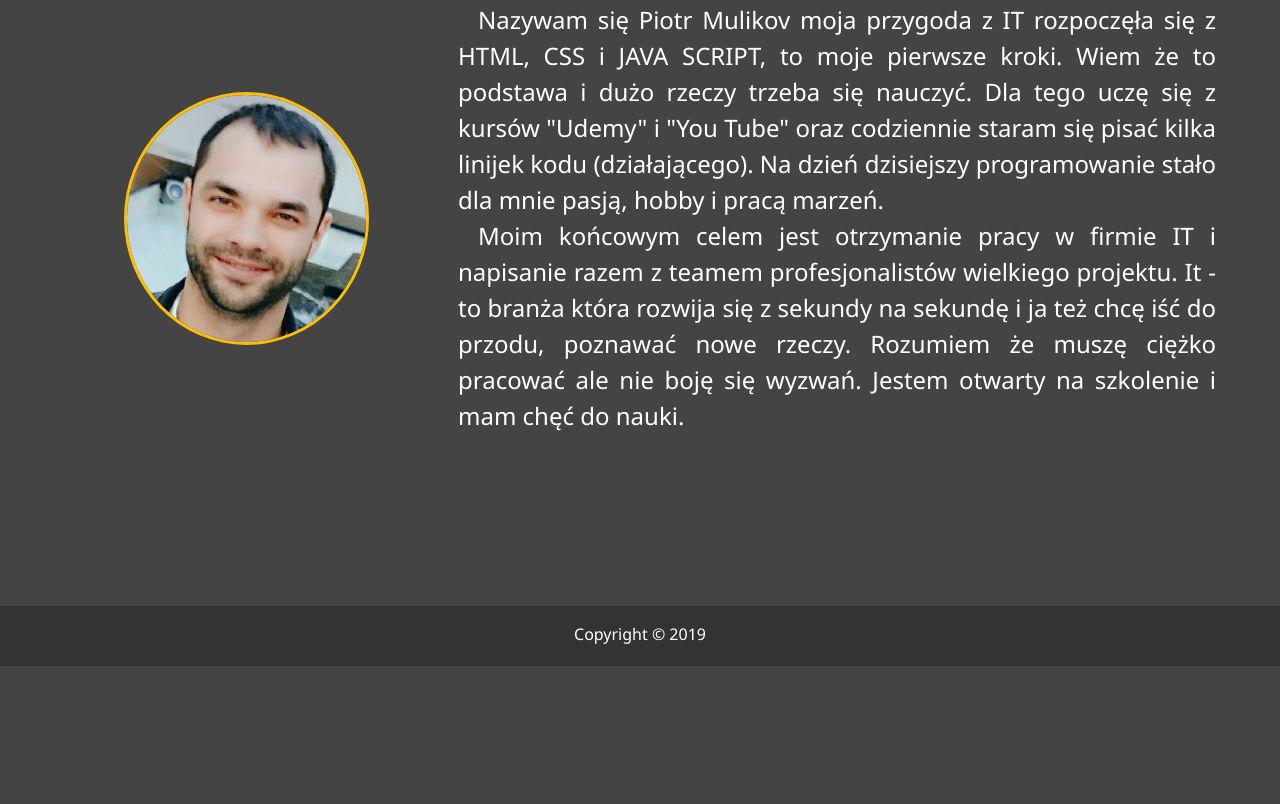
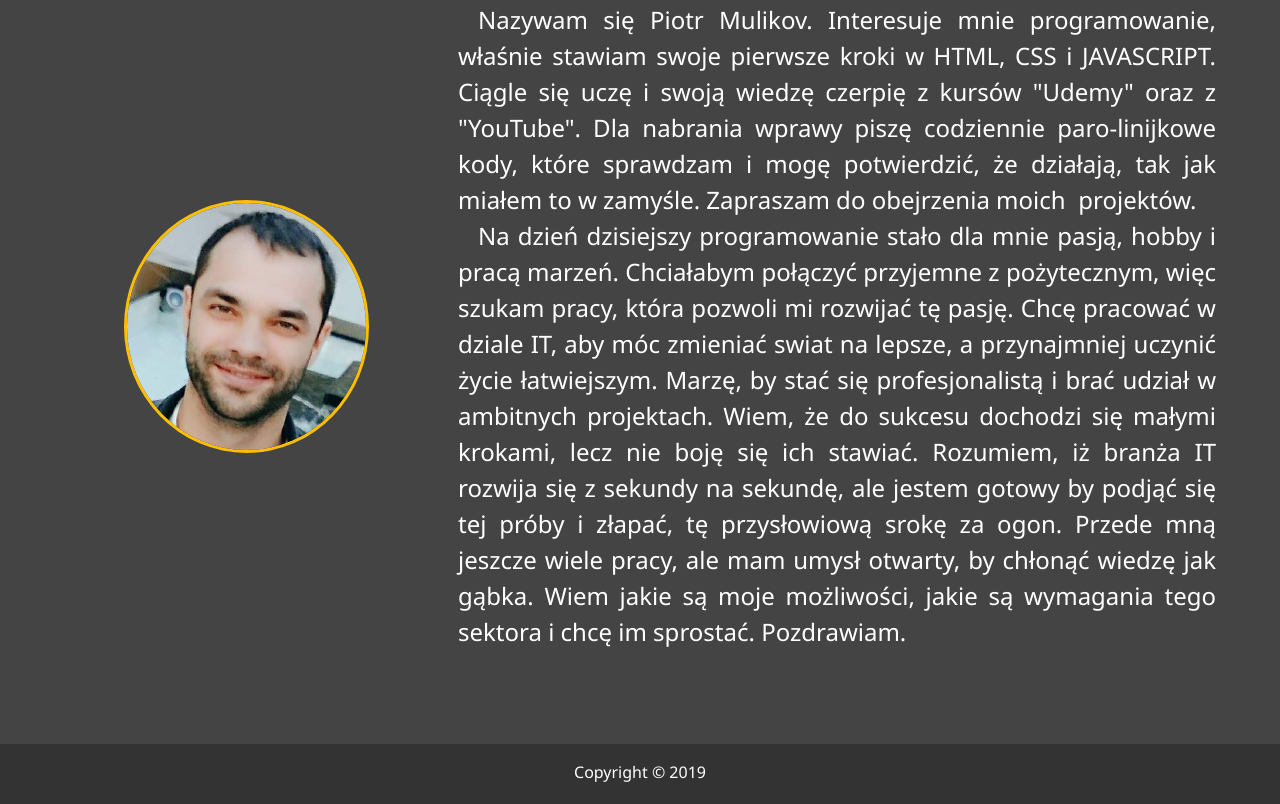
Before and after one commit to hayuna/pettergov.github.io, a plain HTML site: page about.html in a window 1280 px wide. Shown: the part 134-938 px from the top of the page. Before the commit the page ends 800 px from the top, so only its background shows below. Drawn offline with Linux system fonts and the light colour scheme.

Commit message:
Update about.html

```diff
--- a/about.html
+++ b/about.html
@@ -49,7 +49,7 @@
 
         <li class="nav-item">
           <a href="contact.html" class="nav-link">
-            Kontakt
+            Kontakt Ze Mną
           </a>
         </li>
       </ul>
@@ -66,8 +66,9 @@
 
       <div class="bio">
 
-        <p> Nazywam się Piotr Mulikov moja przygoda z IT rozpoczęła się z HTML, CSS i JAVA SCRIPT, to moje pierwsze kroki. Wiem że to podstawa i dużo rzeczy trzeba się nauczyć. Dla tego uczę się z kursów "Udemy" i "You Tube" oraz codziennie staram się pisać kilka linijek kodu (działającego). Na dzień dzisiejszy programowanie stało dla mnie pasją, hobby i pracą marzeń.</p>
-        <p>Moim końcowym celem jest otrzymanie pracy w firmie IT i napisanie razem z teamem profesjonalistów wielkiego projektu. It - to branża która rozwija się z sekundy na sekundę i ja też chcę iść do przodu, poznawać nowe rzeczy. Rozumiem że muszę ciężko pracować ale nie boję się wyzwań. Jestem otwarty na szkolenie i mam chęć do nauki.</p>
+        <p> Nazywam się Piotr Mulikov. Interesuje mnie programowanie, właśnie stawiam swoje pierwsze kroki w HTML, CSS i JAVASCRIPT. Ciągle się uczę i swoją wiedzę czerpię z kursów "Udemy" oraz z "YouTube". Dla nabrania wprawy piszę codziennie paro-linijkowe kody, które sprawdzam i mogę potwierdzić, że działają, tak jak miałem to w zamyśle. Zapraszam do obejrzenia moich <a href="work.html">projektów.</a></p>
+        <p>Na dzień dzisiejszy programowanie stało dla mnie pasją, hobby i pracą marzeń. Chciałabym połączyć przyjemne z pożytecznym, więc szukam pracy, która pozwoli mi rozwijać tę pasję.
+Chcę pracować w dziale IT, aby móc zmieniać swiat na lepsze, a przynajmniej uczynić życie łatwiejszym. Marzę, by stać się profesjonalistą i brać udział w ambitnych projektach. Wiem, że do sukcesu dochodzi się małymi krokami, lecz nie boję się ich stawiać. Rozumiem, iż branża IT rozwija się z sekundy na sekundę, ale jestem gotowy by podjąć się tej próby i złapać, tę przysłowiową srokę za ogon. Przede mną jeszcze wiele pracy, ale mam umysł otwarty, by chłonąć wiedzę jak gąbka. Wiem jakie są moje możliwości, jakie są wymagania tego sektora i chcę im sprostać. Pozdrawiam.</p>
       </div>
 
       <!--
```
